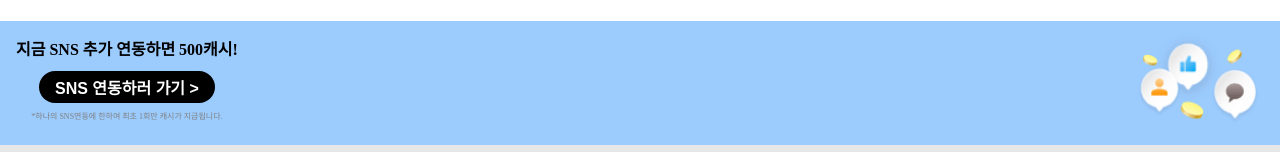
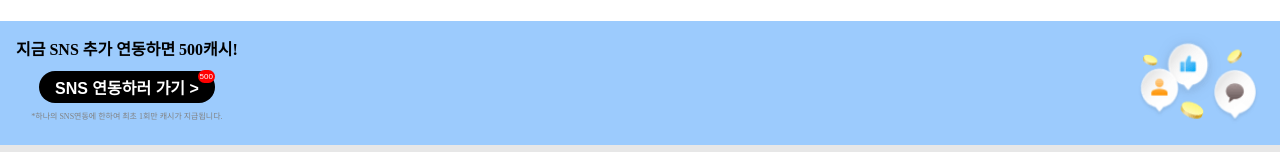
Before and after one commit to Frontend-geonu/onboarding, a Next.js app: page /friend in a window 1280 px wide. Shown: the part 274-426 px from the top of the page. Built offline with nearby package versions, Linux system fonts and the light colour scheme.

Commit message:
feat(sns) : 빨간색 강조문구 추가

```diff
--- a/src/app.components/sns/index.tsx
+++ b/src/app.components/sns/index.tsx
@@ -5,7 +5,11 @@ const Sns: React.FC = () => {
     <S.Wrapper>
       <S.Writing>
         <S.Notice>지금 SNS 추가 연동하면 500캐시!</S.Notice>
-        <S.GoSns>SNS 연동하러 가기 {'>'}</S.GoSns>
+
+        <S.GoSns>
+          SNS 연동하러 가기 {'>'}
+          <S.Emphasis>500</S.Emphasis>
+        </S.GoSns>
         <S.Additional>
           *하나의 SNS연동에 한하여 최초 1회만 캐시가 지급됩니다.
         </S.Additional>
--- a/src/app.components/sns/style.ts
+++ b/src/app.components/sns/style.ts
@@ -25,7 +25,23 @@ export const Notice = styled.div`
   margin: 8px 0px;
 `;
 
+export const Emphasis = styled.div`
+  position: absolute;
+  bottom: 20px;
+  right: 0px;
+
+  font-size: 0.5rem;
+  font-weight: 500;
+
+  background-color: red;
+  border-radius: 8px;
+
+  padding: 2px;
+`;
+
 export const GoSns = styled.button`
+  position: relative;
+
   background: black;
   color: white;
 
```
